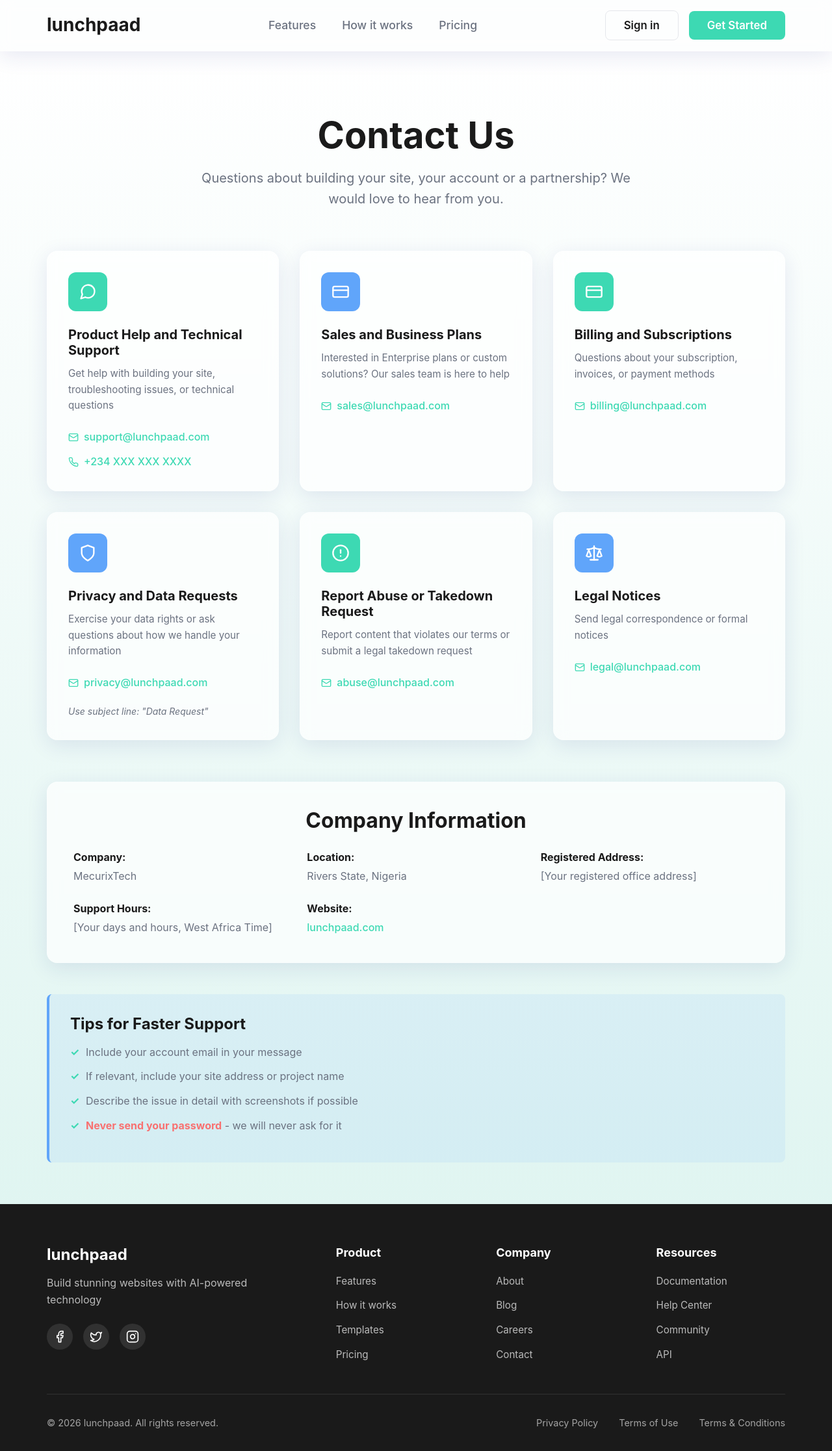
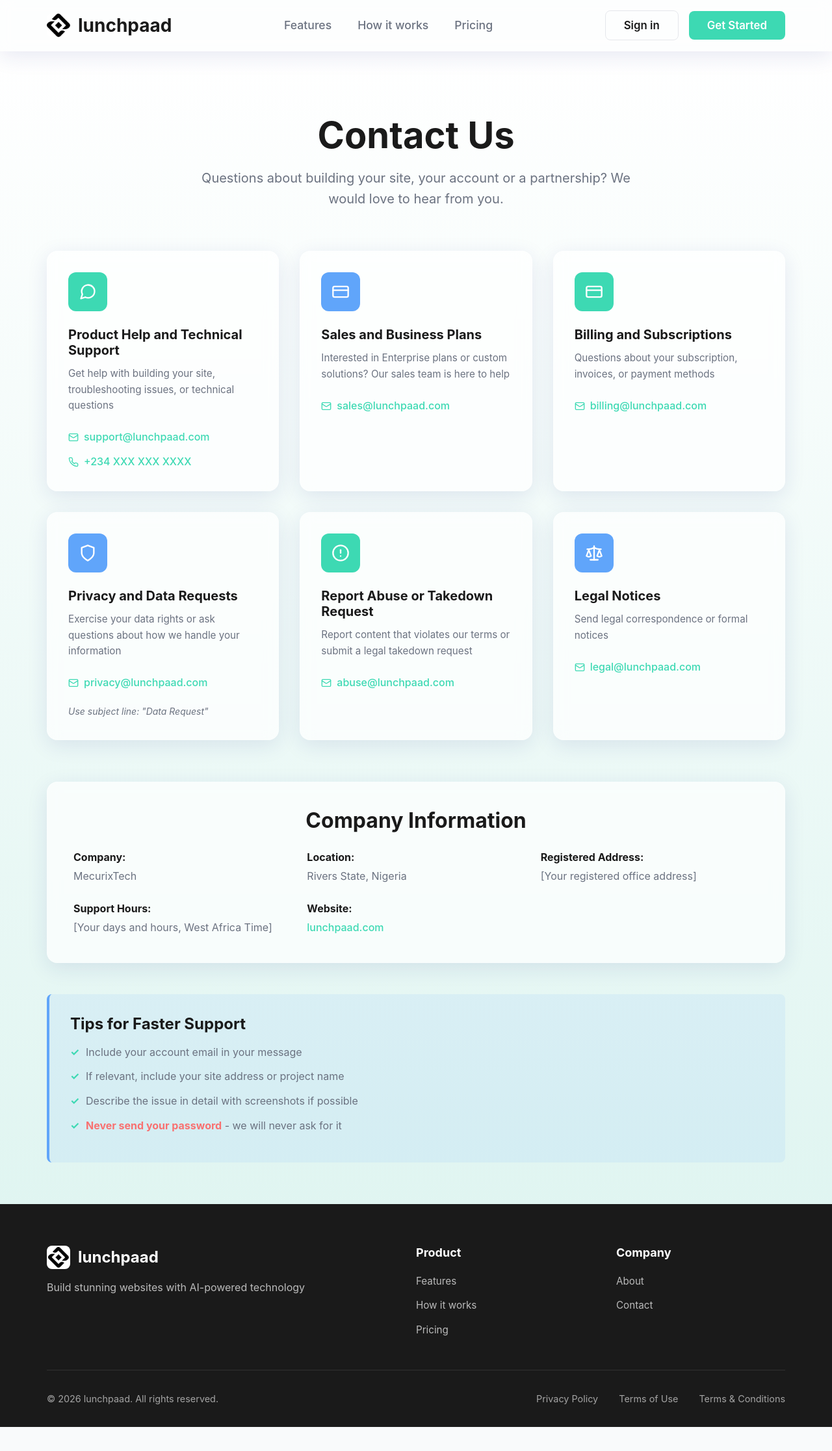
Before and after one commit to izzychils/shopperly-fe, a React (Vite) app: page /contact in a window 1280 px wide. Shown: the whole page at 65% size. After the commit the page ends 2196 px from the top, so only its background shows below. Built offline with nearby package versions, Linux system fonts and the light colour scheme.

Commit message:
feat: update footer links, comment out social icons, integrate new brand logo, and add scroll restoration

```diff
--- a/index.html
+++ b/index.html
@@ -2,8 +2,11 @@
 <html lang="en">
   <head>
     <meta charset="UTF-8" />
-    <link rel="icon" type="image/svg+xml" href="/vite.svg" />
+    <link rel="icon" type="image/jpeg" href="/logo.jpg" />
+    <link rel="apple-touch-icon" href="/logo.jpg" />
     <meta name="viewport" content="width=device-width, initial-scale=1.0" />
+    <meta name="description" content="Build stunning websites with AI-powered technology. Turn ideas into fully functional websites in seconds." />
+    <meta property="og:image" content="/logo.jpg" />
     <title>lunchpaad - Build websites with AI</title>
   </head>
   <body>
--- a/src/App.tsx
+++ b/src/App.tsx
@@ -8,6 +8,7 @@ import { Pricing } from './components/sections/Pricing'
 import { WebsiteTypes } from './components/sections/WebsiteTypes'
 import { CTA } from './components/sections/CTA'
 import { Footer } from './components/layout/Footer'
+import { ScrollToTop } from './components/layout/ScrollToTop'
 import {
   AboutUs,
   PrivacyPolicy,
@@ -33,6 +34,7 @@ function HomePage() {
 function App() {
   return (
     <BrowserRouter>
+      <ScrollToTop />
       <div className="app">
         <Header />
         <Routes>
--- a/src/components/layout/Footer.css
+++ b/src/components/layout/Footer.css
@@ -11,15 +11,37 @@
   margin-bottom: 3rem;
 }
 
+@media (min-width: 640px) and (max-width: 767px) {
+  .footer-content {
+    grid-template-columns: 1fr 1fr;
+  }
+}
+
 @media (min-width: 768px) {
   .footer-content {
-    grid-template-columns: 2fr 1fr 1fr 1fr;
+    grid-template-columns: 2fr 1fr 1fr;
   }
+}
+
+.footer-logo {
+  display: flex;
+  align-items: center;
+  gap: 0.75rem;
+  margin-bottom: 1rem;
+}
+
+.footer-logo-img {
+  width: 36px;
+  height: 36px;
+  object-fit: contain;
+  border-radius: 8px;
+  background-color: #ffffff;
+  padding: 2px;
 }
 
 .footer-brand h3 {
   font-size: 1.5rem;
-  margin-bottom: 1rem;
+  margin-bottom: 0;
 }
 
 .footer-brand p {
--- a/src/components/layout/Footer.tsx
+++ b/src/components/layout/Footer.tsx
@@ -1,4 +1,4 @@
-import { Facebook, Twitter, Instagram } from 'lucide-react'
+// import { Facebook, Twitter, Instagram } from 'lucide-react'
 import { Link } from 'react-router-dom'
 import './Footer.css'
 
@@ -9,7 +9,7 @@ export const Footer = () => {
       links: [
         { text: 'Features', href: '/#features' },
         { text: 'How it works', href: '/#how-it-works' },
-        { text: 'Templates', href: '#' },
+        // { text: 'Templates', href: '#' },
         { text: 'Pricing', href: '/#pricing' }
       ]
     },
@@ -17,29 +17,45 @@ export const Footer = () => {
       title: 'Company',
       links: [
         { text: 'About', href: '/about' },
-        { text: 'Blog', href: '#' },
-        { text: 'Careers', href: '#' },
+        // { text: 'Blog', href: '#' },
+        // { text: 'Careers', href: '#' },
         { text: 'Contact', href: '/contact' }
       ]
-    },
-    {
-      title: 'Resources',
-      links: [
-        { text: 'Documentation', href: '#' },
-        { text: 'Help Center', href: '#' },
-        { text: 'Community', href: '#' },
-        { text: 'API', href: '#' }
-      ]
     }
+    // {
+    //   title: 'Resources',
+    //   links: [
+    //     { text: 'Documentation', href: '#' },
+    //     { text: 'Help Center', href: '#' },
+    //     { text: 'Community', href: '#' },
+    //     { text: 'API', href: '#' }
+    //   ]
+    // }
   ]
+
+  const handleAnchorClick = (e: React.MouseEvent<HTMLAnchorElement>, href: string) => {
+    if (href.startsWith('/#') || href.startsWith('#')) {
+      const id = href.replace(/^\/?#/, '')
+      const element = document.getElementById(id)
+      if (element) {
+        e.preventDefault()
+        element.scrollIntoView({ behavior: 'smooth' })
+        window.history.pushState(null, '', href)
+      }
+    }
+  }
 
   return (
     <footer className="footer">
       <div className="container">
         <div className="footer-content">
           <div className="footer-brand">
-            <h3>lunchpaad</h3>
+            <div className="footer-logo">
+              <img src="/logo.jpg" alt="lunchpaad logo" className="footer-logo-img" />
+              <h3>lunchpaad</h3>
+            </div>
             <p>Build stunning websites with AI-powered technology</p>
+            {/* Social media icons commented out
             <div className="social-links">
               <a href="#" aria-label="Facebook">
                 <Facebook size={20} />
@@ -51,6 +67,7 @@ export const Footer = () => {
                 <Instagram size={20} />
               </a>
             </div>
+            */}
           </div>
 
           {footerLinks.map((column, index) => (
@@ -59,7 +76,14 @@ export const Footer = () => {
               <ul>
                 {column.links.map((link, idx) => (
                   <li key={idx}>
-                    {link.href.startsWith('/') && link.href !== '/' ? (
+                    {link.href.startsWith('/#') ? (
+                      <Link
+                        to={link.href}
+                        onClick={(e) => handleAnchorClick(e, link.href)}
+                      >
+                        {link.text}
+                      </Link>
+                    ) : link.href.startsWith('/') && link.href !== '/' ? (
                       <Link to={link.href}>{link.text}</Link>
                     ) : (
                       <a href={link.href}>{link.text}</a>
--- a/src/components/layout/Header.css
+++ b/src/components/layout/Header.css
@@ -17,10 +17,26 @@
   gap: 2rem;
 }
 
+.logo-link {
+  display: flex;
+  align-items: center;
+  gap: 0.75rem;
+  text-decoration: none;
+  color: inherit;
+}
+
+.header-logo-img {
+  width: 36px;
+  height: 36px;
+  object-fit: contain;
+  border-radius: 8px;
+}
+
 .logo h1 {
   font-size: 1.75rem;
   font-weight: 700;
   color: var(--text-primary);
+  line-height: 1;
 }
 
 .nav-desktop {
--- a/src/components/layout/Header.tsx
+++ b/src/components/layout/Header.tsx
@@ -14,16 +14,17 @@ export const Header = () => {
       <div className="container">
         <div className="header-content">
           <div className="logo">
-            <Link to="/" style={{ textDecoration: 'none', color: 'inherit' }}>
+            <Link to="/" className="logo-link">
+              <img src="/logo.jpg" alt="lunchpaad logo" className="header-logo-img" />
               <h1>lunchpaad</h1>
             </Link>
           </div>
 
           {/* Desktop Navigation */}
           <nav className="nav-desktop">
-            <a href="#features" className="nav-link">Features</a>
-            <a href="#how-it-works" className="nav-link">How it works</a>
-            <a href="#pricing" className="nav-link">Pricing</a>
+            <a href="/#features" className="nav-link">Features</a>
+            <a href="/#how-it-works" className="nav-link">How it works</a>
+            <a href="/#pricing" className="nav-link">Pricing</a>
           </nav>
 
           {/* Desktop CTA */}
@@ -47,17 +48,17 @@ export const Header = () => {
                 sideOffset={8}
               >
                 <DropdownMenuItem asChild>
-                  <a href="#features" className="dropdown-nav-link">
+                  <a href="/#features" className="dropdown-nav-link">
                     Features
                   </a>
                 </DropdownMenuItem>
                 <DropdownMenuItem asChild>
-                  <a href="#how-it-works" className="dropdown-nav-link">
+                  <a href="/#how-it-works" className="dropdown-nav-link">
                     How it works
                   </a>
                 </DropdownMenuItem>
                 <DropdownMenuItem asChild>
-                  <a href="#pricing" className="dropdown-nav-link">
+                  <a href="/#pricing" className="dropdown-nav-link">
                     Pricing
                   </a>
                 </DropdownMenuItem>
--- /dev/null
+++ b/src/components/layout/ScrollToTop.tsx
@@ -0,0 +1,28 @@
+import { useEffect } from 'react'
+import { useLocation } from 'react-router-dom'
+
+export const ScrollToTop = () => {
+  const { pathname, hash } = useLocation()
+
+  useEffect(() => {
+    if (hash) {
+      const id = hash.replace('#', '')
+      const element = document.getElementById(id)
+      if (element) {
+        element.scrollIntoView({ behavior: 'smooth' })
+      } else {
+        const timer = setTimeout(() => {
+          const el = document.getElementById(id)
+          if (el) {
+            el.scrollIntoView({ behavior: 'smooth' })
+          }
+        }, 100)
+        return () => clearTimeout(timer)
+      }
+    } else {
+      window.scrollTo({ top: 0, behavior: 'smooth' })
+    }
+  }, [pathname, hash])
+
+  return null
+}
--- a/src/index.css
+++ b/src/index.css
@@ -2,6 +2,10 @@
   margin: 0;
   padding: 0;
   box-sizing: border-box;
+}
+
+html {
+  scroll-behavior: smooth;
 }
 
 :root {
```
Also changed, not shown: public/logo.jpg (added), ui/logo.jpg (added).
